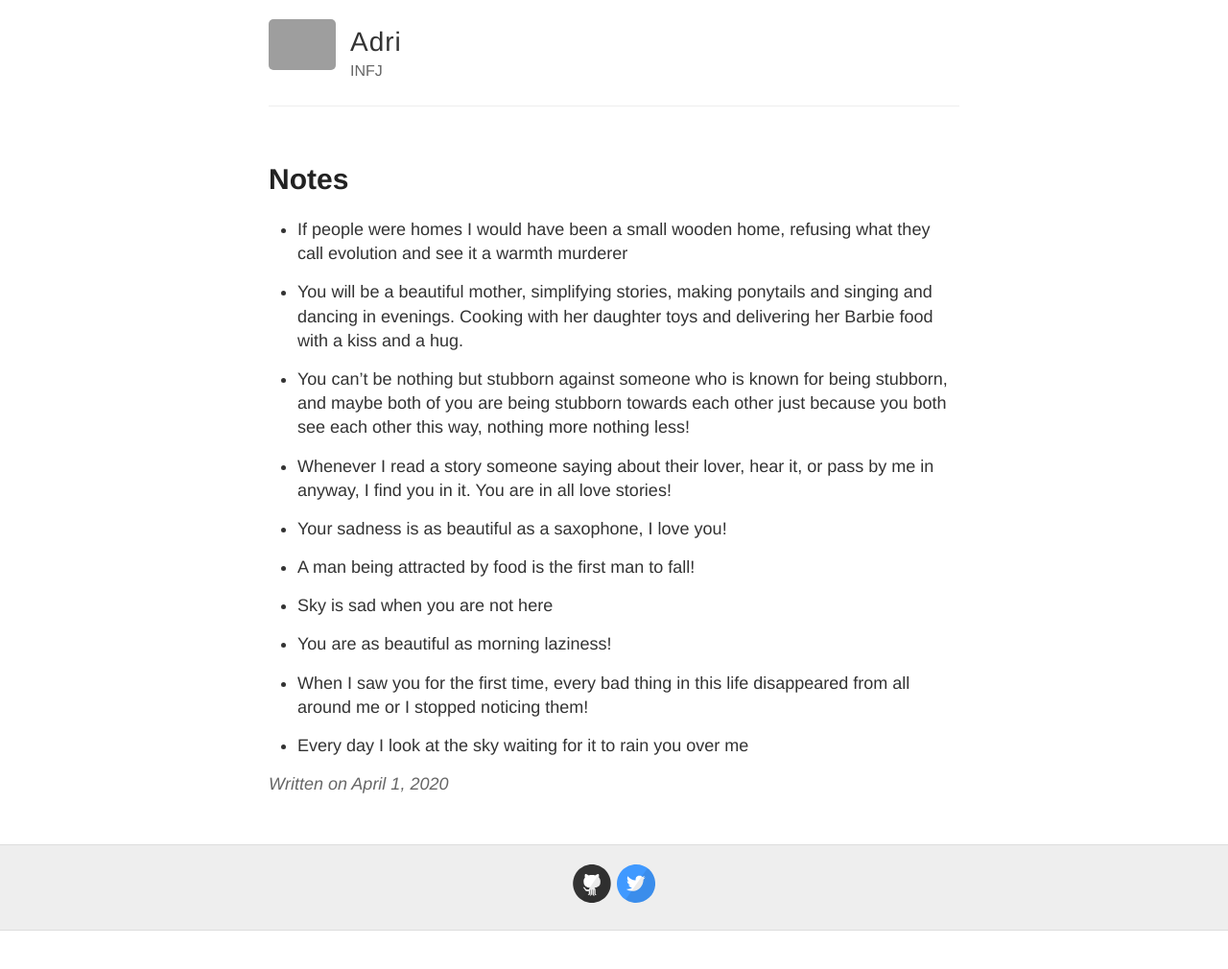
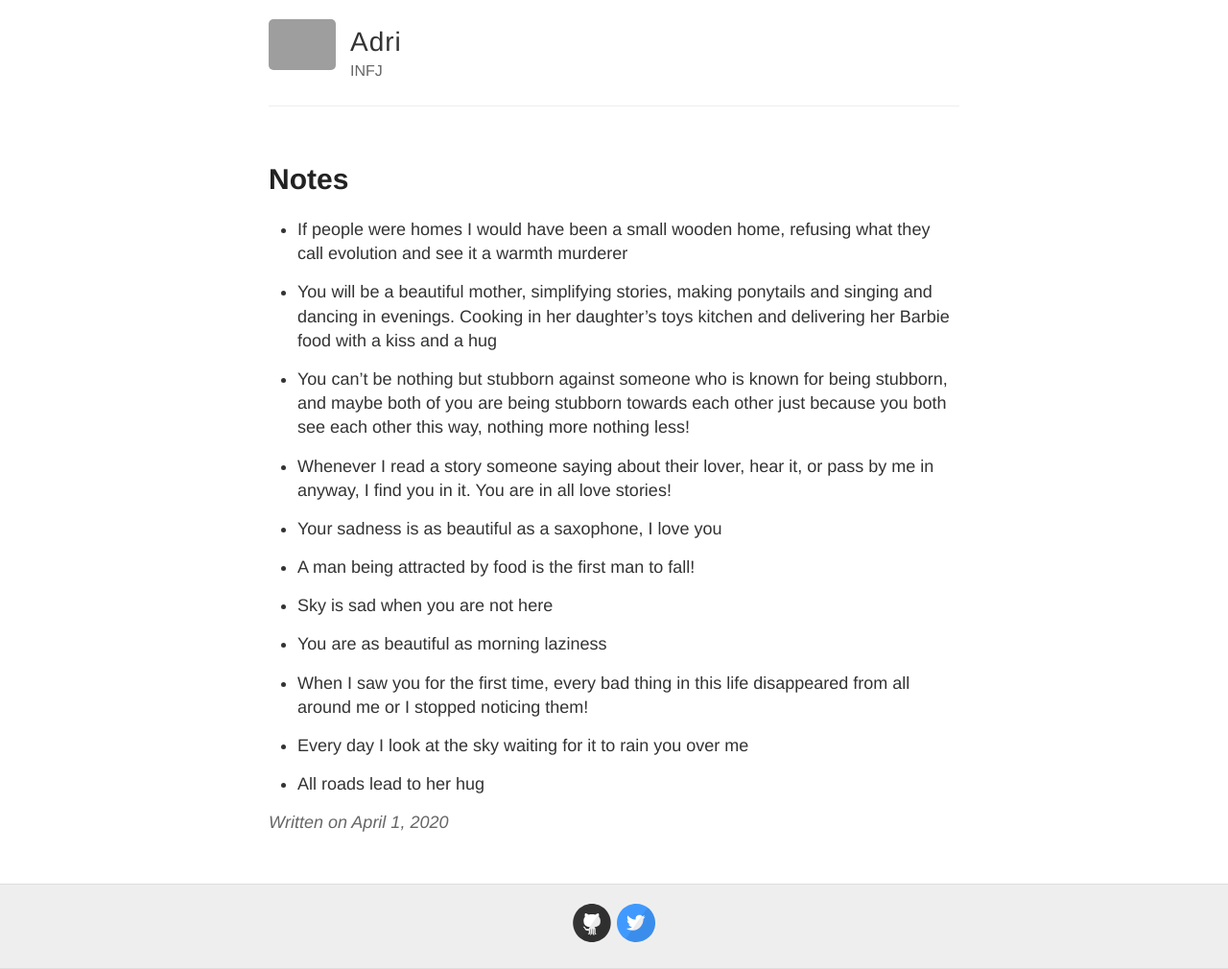
Before and after one commit to aelasr/aelasr.github.io, a Jekyll site: the page built from _posts/2020-04-01-notes.md, in a window 1280 px wide. Shown: the whole page at 96% size. Built offline with Jekyll 4.4.1, drawn with Linux system fonts in a browser that asks for light colours; before the commit the page ends 970 px from its top, so only the background shows below that; grey boxes are pictures that could not be loaded.

Commit message:
Update 2020-04-01-notes.md

```diff
--- a/_posts/2020-04-01-notes.md
+++ b/_posts/2020-04-01-notes.md
@@ -6,20 +6,22 @@ title: Notes
 
 - If people were homes I would have been a small wooden home, refusing what they call evolution and see it a warmth murderer
 
-- You will be a beautiful mother, simplifying stories, making ponytails and singing and dancing in evenings. Cooking with her daughter toys and delivering her Barbie food with a kiss and a hug.
+- You will be a beautiful mother, simplifying stories, making ponytails and singing and dancing in evenings. Cooking in her daughter’s toys kitchen and delivering her Barbie food with a kiss and a hug
 
-- You can’t be nothing but stubborn against someone who is known for being stubborn, and maybe both of you are being stubborn towards each other just because you both see each other this way, nothing more nothing less!
+- You can't be nothing but stubborn against someone who is known for being stubborn, and maybe both of you are being stubborn towards each other just because you both see each other this way, nothing more nothing less!
 
 - Whenever I read a story someone saying about their lover, hear it, or pass by me in anyway, I find you in it. You are in all love stories!
 
-- Your sadness is as beautiful as a saxophone, I love you!
+- Your sadness is as beautiful as a saxophone, I love you
 
 - A man being attracted by food is the first man to fall!
 
 - Sky is sad when you are not here
 
-- You are as beautiful as morning laziness!
+- You are as beautiful as morning laziness
 
 - When I saw you for the first time, every bad thing in this life disappeared from all around me or I stopped noticing them!
 
 - Every day I look at the sky waiting for it to rain you over me
+
+- All roads lead to her hug
```
